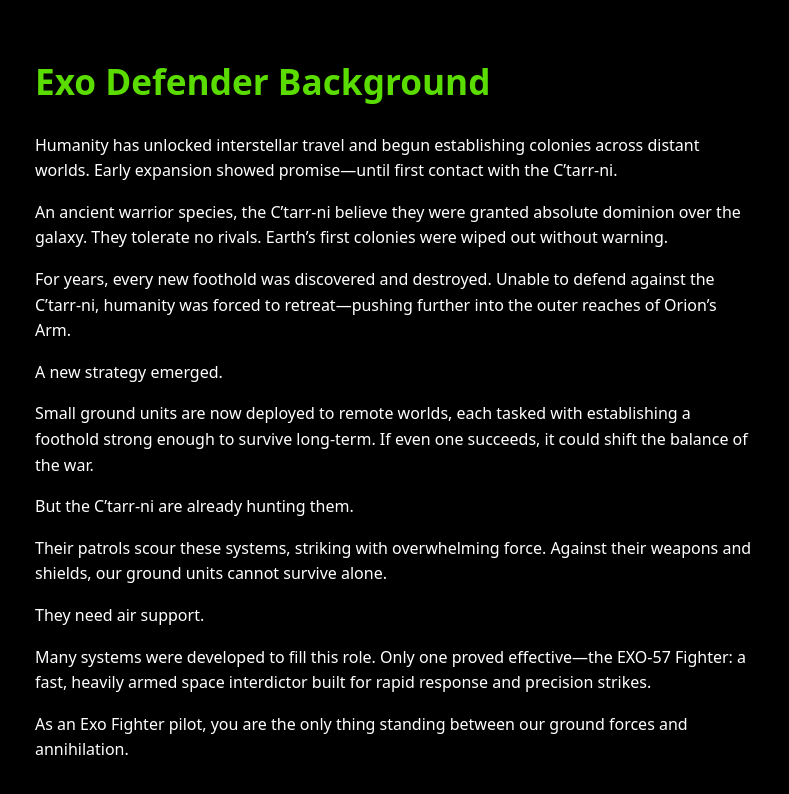
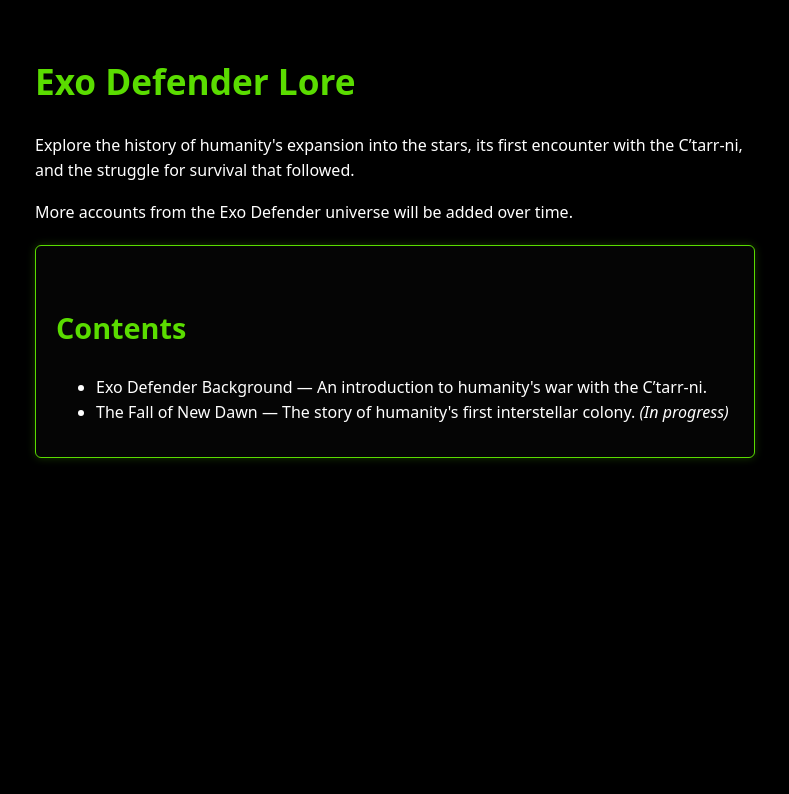
Before and after one commit to jk0791/exodefender-lore, a plain HTML site: page index.html in a window 1280 px wide. Shown: the whole page, without its empty margins (245-1034 px from the left). Drawn offline with Linux system fonts and the light colour scheme.

Commit message:
new-dwan and index

```diff
--- a/index.html
+++ b/index.html
@@ -8,27 +8,33 @@
 </head>
 <body>
 
-<h1>Exo Defender Background</h1>
+<h1>Exo Defender Lore</h1>
 
-<p>Humanity has unlocked interstellar travel and begun establishing colonies across distant worlds. Early expansion showed promise—until first contact with the C’tarr-ni.</p>
+<p>
+    Explore the history of humanity's expansion into the stars,
+    its first encounter with the C’tarr-ni, and the struggle
+    for survival that followed.
+</p>
 
-<p>An ancient warrior species, the C’tarr-ni believe they were granted absolute dominion over the galaxy. They tolerate no rivals. Earth’s first colonies were wiped out without warning.</p>
+<p>
+    More accounts from the Exo Defender universe will be added
+    over time.
+</p>
 
-<p>For years, every new foothold was discovered and destroyed. Unable to defend against the C’tarr-ni, humanity was forced to retreat—pushing further into the outer reaches of Orion’s Arm.</p>
-
-<p>A new strategy emerged.</p>
-
-<p>Small ground units are now deployed to remote worlds, each tasked with establishing a foothold strong enough to survive long-term. If even one succeeds, it could shift the balance of the war.</p>
-
-<p>But the C’tarr-ni are already hunting them.</p>
-
-<p>Their patrols scour these systems, striking with overwhelming force. Against their weapons and shields, our ground units cannot survive alone.</p>
-
-<p>They need air support.</p>
-
-<p>Many systems were developed to fill this role. Only one proved effective—the EXO-57 Fighter: a fast, heavily armed space interdictor built for rapid response and precision strikes.</p>
-
-<p>As an Exo Fighter pilot, you are the only thing standing between our ground forces and annihilation.</p>
+<nav class="toc">
+    <h2>Contents</h2>
+    <ul>
+        <li>
+            <a href="background.html">Exo Defender Background</a>
+            — An introduction to humanity's war with the C’tarr-ni.
+        </li>
+        <li>
+            <a href="new-dawn.html">The Fall of New Dawn</a>
+            — The story of humanity's first interstellar colony.
+            <em>(In progress)</em>
+        </li>
+    </ul>
+</nav>
 
 </body>
 </html>
```
Also changed, not shown: new-dawn.html (added, +83 -0 lines).
